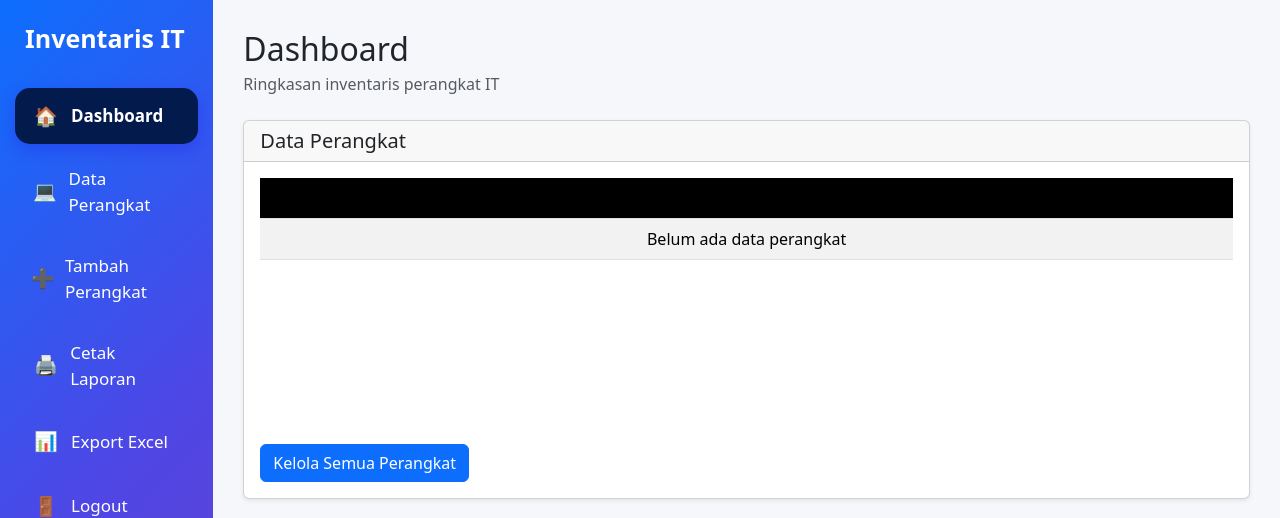
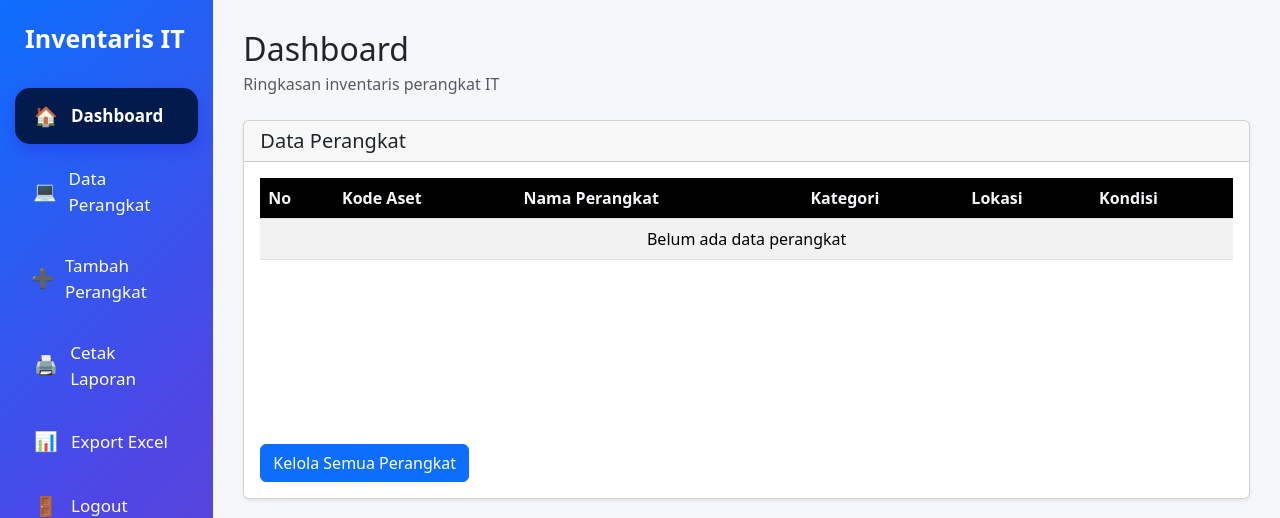
Before and after one commit to algiiip/invanteris_it, a Flask app: page / in a window 1280 px wide. Shown: the top 518 px of the page. Run offline with Flask 3, Linux system fonts and the light colour scheme; the visitor is signed in with stand-in values (Sample User, id 1); data that the repository does not hold is empty.

Commit message:
Update dashboard.html

```diff
--- a/templates/dashboard.html
+++ b/templates/dashboard.html
@@ -18,7 +18,7 @@ Dashboard Inventaris IT
         position: sticky;
         top: 0;
         background-color: #000000;
-        color: #white;
+        color: #f4f6f9;
         font-weight: 600;
         z-index: 2;
     }
```
